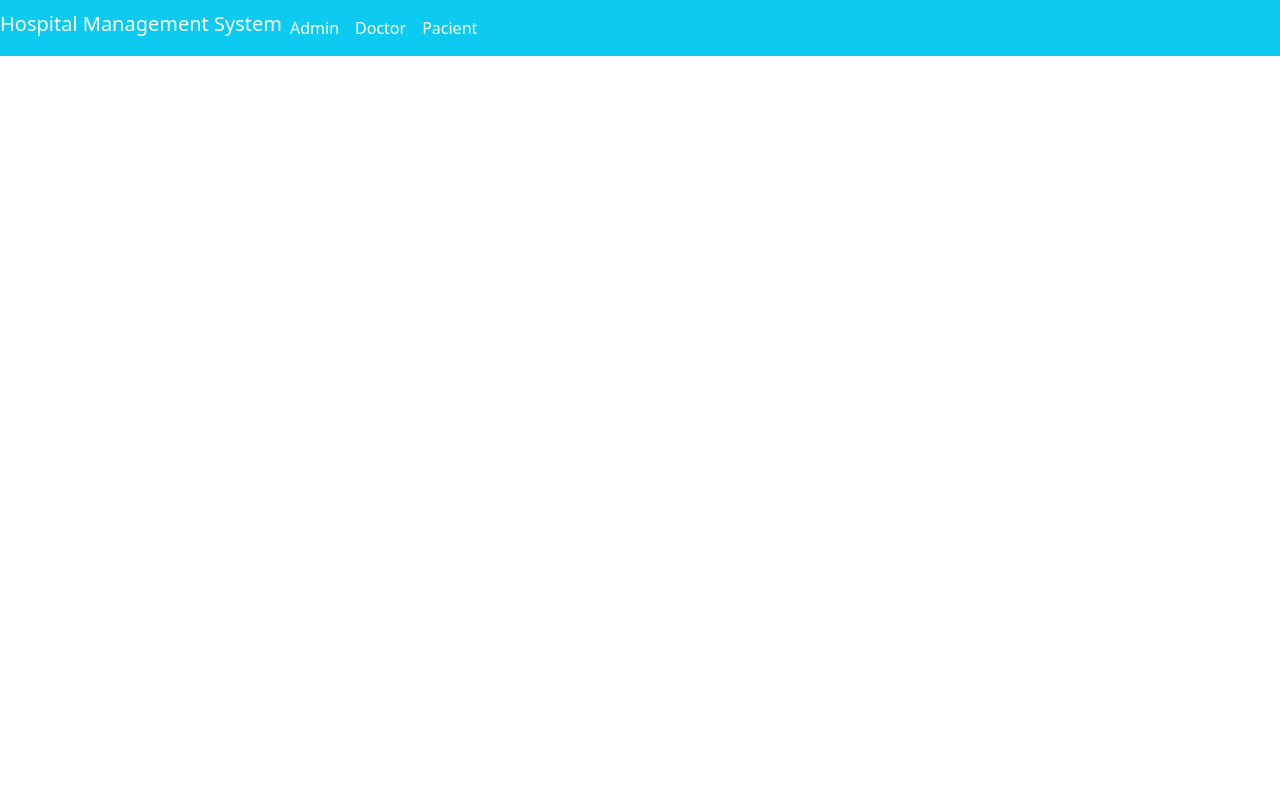
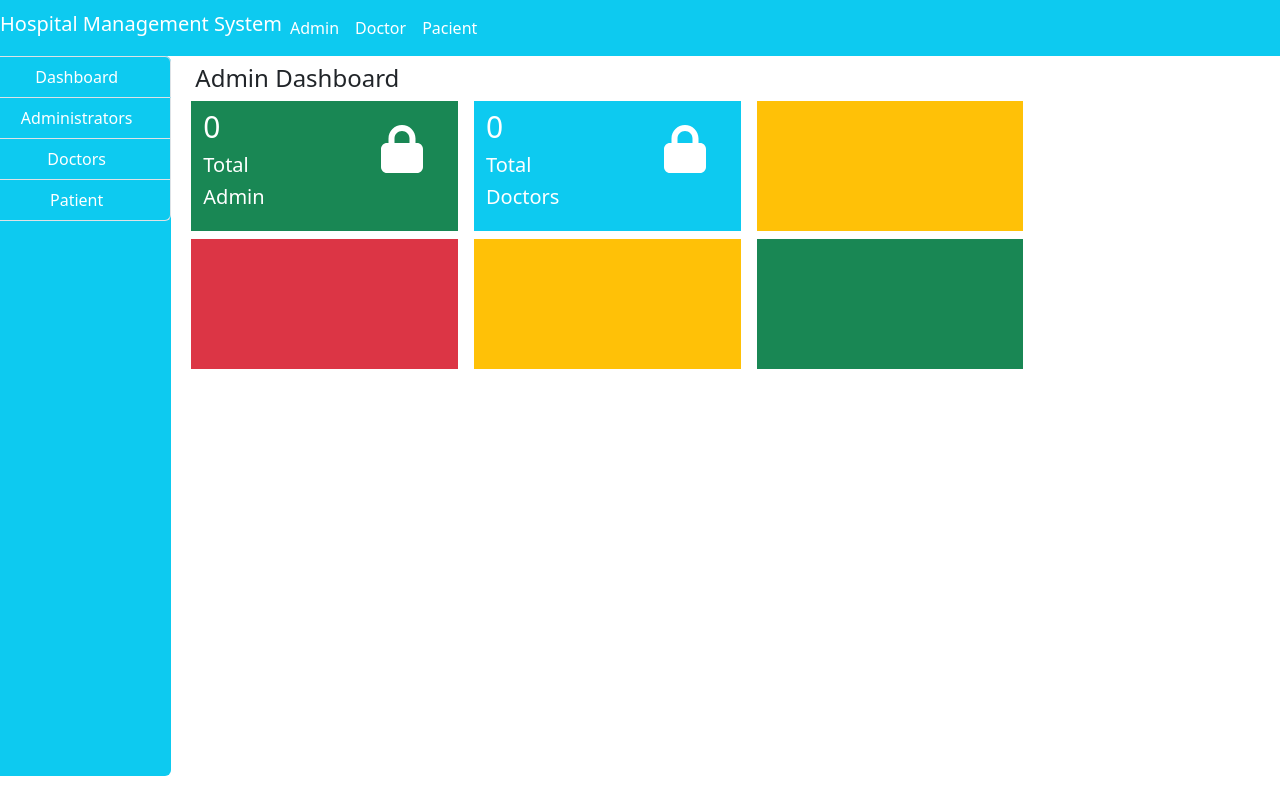
Before and after one commit to Yarema2002/DAW-Activitatile_spital, a PHP site: page /admin/index.php in a window 1280 px wide. Run offline with PHP 8.4, Linux system fonts and the light colour scheme.

Commit message:
Add files via upload

```diff
--- a/admin/index.php
+++ b/admin/index.php
@@ -6,11 +6,77 @@ session_start();
 <!DOCTYPE html>
 <html lang="en">
 <head>
-    <title>Document</title>
+    <title>Admin Dashboard</title>
 </head>
 <body>
     <?php
     include("../include/header.php");
     ?>
+<div class="container-fluid">
+    <div class="col-md-12">
+        <div class="row">
+            <div class="col-md-2" style="margin-left: -30px;">
+              <?php
+               include("sidenav.php");
+
+              ?>
+
+            </div>
+            <div class="col-md-10 ">
+                <h4 class="my-2">Admin Dashboard</h4>
+                <div class="col-md-12 my-1">
+                    <div class="row">
+                        <div class="col-md-3 bg-success mx-2" style="height: 130px;">
+                                <div class="col-md-12">
+                                    <div class="row">
+                                        <div class="col-md-8">
+                                            <h5 class="my-2 text-white" style="font-size: 30px;">0</h5>
+                                            <h5 class="text-white">Total</h5>
+                                            <h5 class="text-white">Admin</h5>
+                                        </div>
+                                        <div class="col-md-4">
+                                            <a href="#"><i class="fa fa-lock fa-3x my-4" style="color: white"></i></a>
+                                        </div>
+                                    </div>
+                                </div>
+                        </div>
+
+                        <div class="col-md-3 bg-info mx-2" style="height: 130px;">
+                        <div class="col-md-12">
+                                    <div class="row">
+                                        <div class="col-md-8">
+                                            <h5 class="my-2 text-white" style="font-size: 30px;">0</h5>
+                                            <h5 class="text-white">Total</h5>
+                                            <h5 class="text-white">Doctors</h5>
+                                        </div>
+                                        <div class="col-md-4">
+                                            <a href="#"><i class="fa fa-lock fa-3x my-4" style="color: white"></i></a>
+                                        </div>
+                                    </div>
+                                </div>
+                        </div>
+
+                        <div class="col-md-3 bg-warning mx-2" style="height: 130px;">
+
+                        </div>
+
+                        <div class="col-md-3 bg-danger mx-2 my-2" style="height: 130px;">
+
+                        </div>
+
+                        <div class="col-md-3 bg-warning mx-2 my-2" style="height: 130px;">
+
+                        </div>
+
+                        <div class="col-md-3 bg-success mx-2 my-2" style="height: 130px;">
+
+                        </div>
+                    </div>
+
+                </div>
+            </div>
+        </div>
+    </div>
+</div>
 </body>
 </html>
--- /dev/null
+++ b/admin/sidenav.php
@@ -0,0 +1,23 @@
+<!DOCTYPE html>
+<html lang="en">
+<head>
+    <title></title>
+</head>
+<body>
+    <!--Sidenav-->
+    <div>
+                    <div class="list-group bg-info" style="height: 90vh;">
+                        <a href="index.php" class="list-group-item list-group-item-action
+                        bg-info text-center text-white">Dashboard</a>
+                        <a href="" class="list-group-item list-group-item-action
+                        bg-info text-center text-white">Administrators</a>
+                        <a href="" class="list-group-item list-group-item-action
+                        bg-info text-center text-white">Doctors</a>
+                        <a href="" class="list-group-item list-group-item-action
+                        bg-info text-center text-white">Patient</a>
+                    </div>
+
+                </div>
+              <!--ends-->
+</body>
+</html>
--- a/include/header.php
+++ b/include/header.php
@@ -9,6 +9,12 @@
     <script src="https://ajax.googleapis.com/ajax/libs/jquery/3.7.1/jquery.min.js"></script>
     <link rel ="stylesheet" type="text/css"
      href="https://cdn.jsdelivr.net/npm/@fortawesome/fontawesome-free@6.4.2/css/fontawesome.min.css">
+    <script src="https://cdnjs.cloudflare.com/ajax/libs/font-awesome/6.5.1/js/all.min.js"
+    integrity="sha512-GWzVrcGlo0TxTRvz9ttioyYJ+Wwk9Ck0G81D+eO63BaqHaJ3YZX9wuqjwgfcV/MrB2PhaVX9DkYVhbFpStnqpQ=="
+    crossorigin="anonymous" referrerpolicy="no-referrer"></script>
+    <link rel="stylesheet" href="https://cdnjs.cloudflare.com/ajax/libs/font-awesome/6.5.1/css/all.min.css"
+    integrity="sha512-DTOQO9RWCH3ppGqcWaEA1BIZOC6xxalwEsw9c2QQeAIftl+Vegovlnee1c9QX4TctnWMn13TZye+giMm8e2LwA=="
+    crossorigin="anonymous" referrerpolicy="no-referrer" />
 
 </head>
 <body>
@@ -24,7 +30,7 @@
                     echo '
             <li class="nav-item"><a href="#" class="nav-link text-white">'.$user.'</a>
             </li>
-            <li class="nav-item"><a href="logout" class="nav-link text-white">logout</a>
+            <li class="nav-item"><a href="logout.php" class="nav-link text-white">logout</a>
             </li>
                     ';
                 } else {
```
Also changed, not shown: admin/logout.php (added, +8 -0 lines), adminlogin.php (+7 -5 lines).
